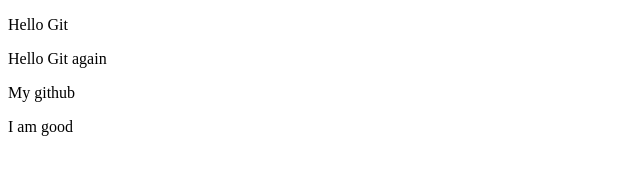
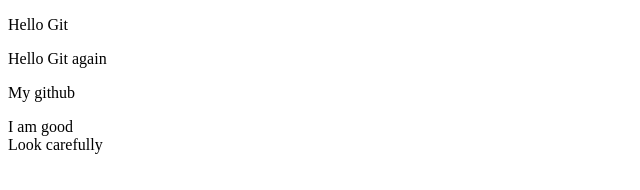
Before and after one commit to dmitryrozhkov/git_test, a plain HTML site: page index2.html in a window 1280 px wide. Shown: the full height of the page, 0-640 px from the left. Drawn offline with Linux system fonts and the light colour scheme.

Commit message:
Added div again

```diff
--- a/index2.html
+++ b/index2.html
@@ -10,6 +10,7 @@
 	<p>Hello Git again</p>
 	<p>My github</p>
 	<div>I am good</div>
+	<div>Look carefully</div>
 	<script type="text/javascript">
 		window.console.log ('Hi')
 	</script>
```
